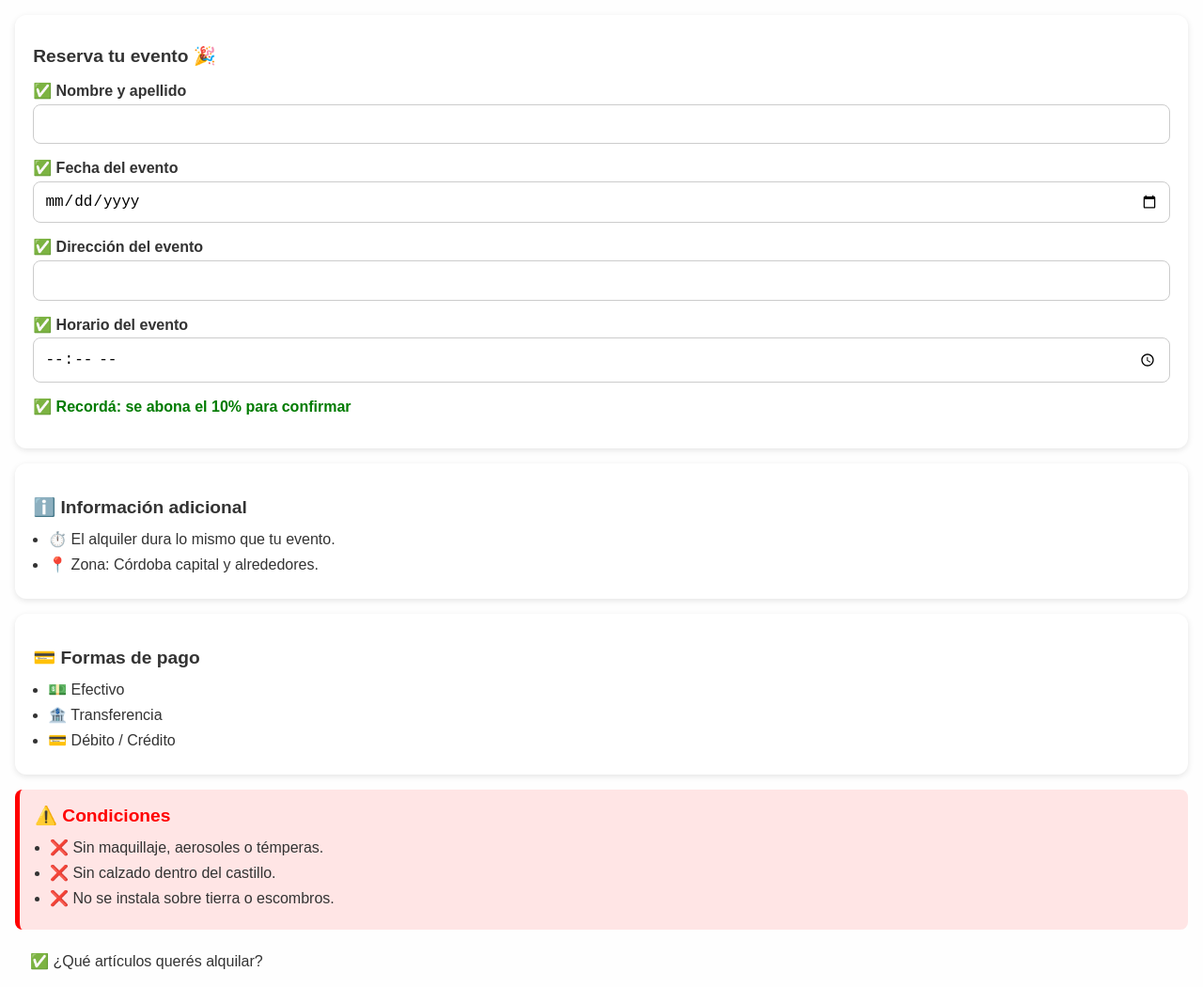
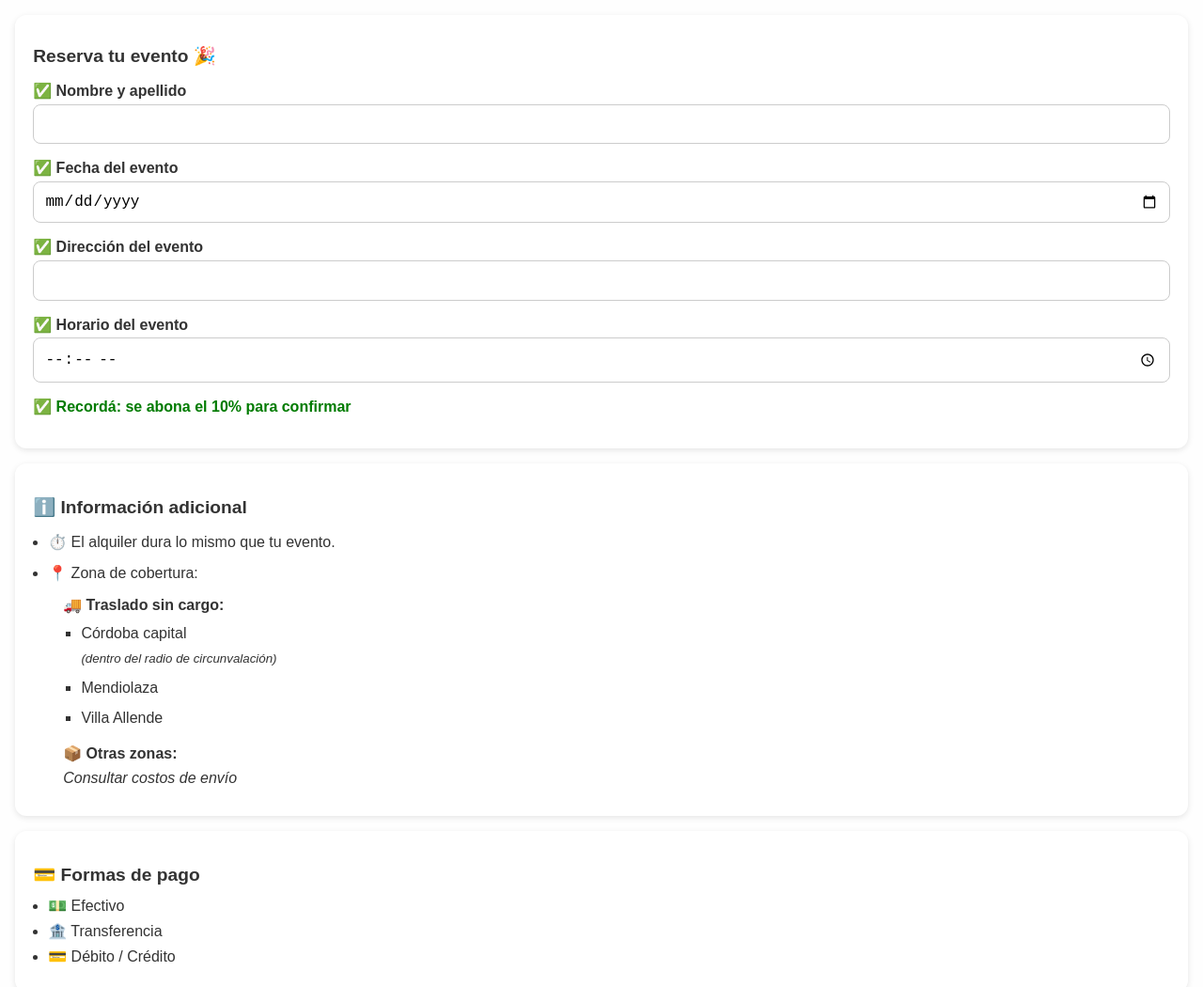
Before and after one commit to diegoolivera/castillo, a plain HTML site: page reserva.html in a window 1280 px wide. Shown: the top 1050 px of the page at 94% size. Drawn offline with Linux system fonts and the light colour scheme.

Commit message:
[ADD] traslado

```diff
--- a/reserva.html
+++ b/reserva.html
@@ -30,11 +30,34 @@
 
   <div class="card-reserva">
     <h2>ℹ️ Información adicional</h2>
-    <ul>
+    <ul style="line-height: 1.6;">
       <li>⏱️ El alquiler dura lo mismo que tu evento.</li>
-      <li>📍 Zona: Córdoba capital y alrededores.</li>
+      <li>📍 Zona de cobertura:
+        <ul style="list-style: none; padding-left: 1em; margin-top: 0.5em;">
+          <li style="margin-bottom: 0.8em;">
+            <strong>🚚 Traslado sin cargo:</strong>
+            <ul style="margin-top: 0.3em; padding-left: 1.2em;">
+              <li style="margin-bottom: 0.4em;">
+                Córdoba capital<br>
+                <small><em>(dentro del radio de circunvalación)</em></small>
+              </li>
+              <li style="margin-bottom: 0.4em;">Mendiolaza</li>
+              <li>Villa Allende</li>
+            </ul>
+          </li>
+          <li>
+            <strong>📦 Otras zonas:</strong><br>
+            <em>Consultar costos de envío</em>
+          </li>
+        </ul>
+      </li>
       <!-- <li>💰 Promo: 3 juegos = 10% OFF</li> -->
     </ul>
+
+
+
+
+
   </div>
 
   <div class="card-reserva">
```
